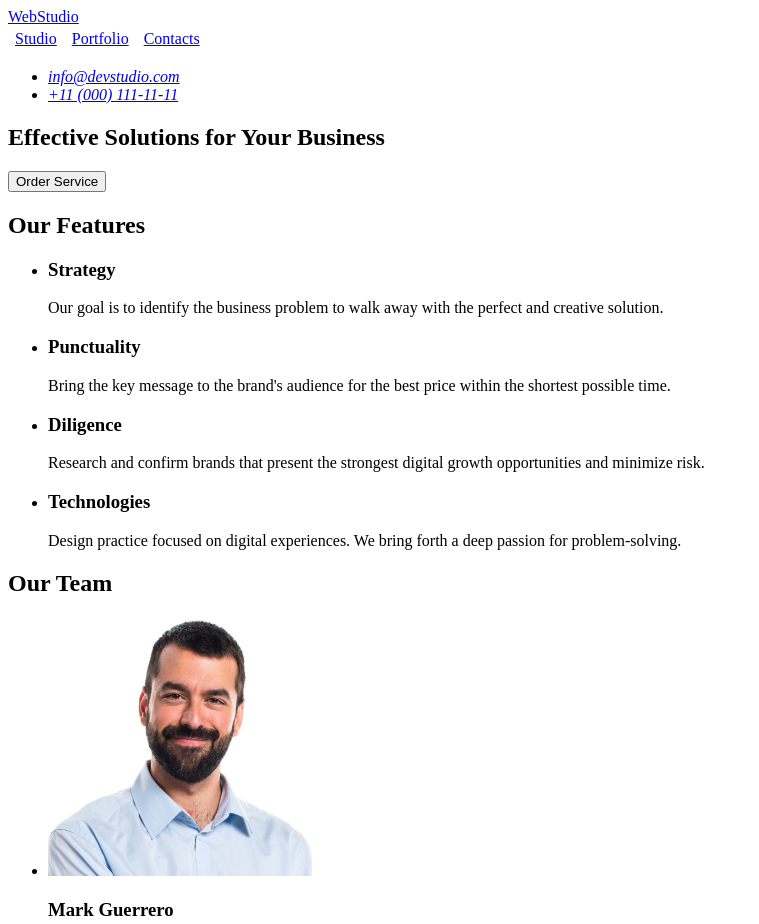
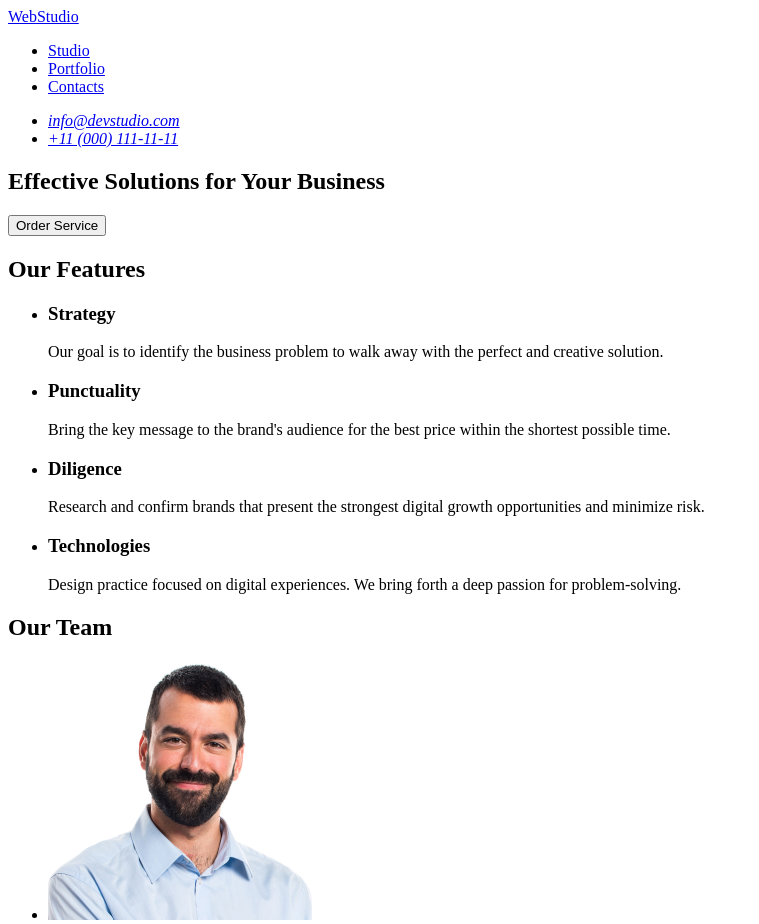
Before and after one commit to Viktor-Lyulchik/goit-markup-hw-01, a plain HTML site: page index.html in a window 1280 px wide. Shown: the top 924 px of the page, without its empty margins (0-759 px from the left). Drawn offline with Linux system fonts and the light colour scheme.

Commit message:
fix errors 0.1

```diff
--- a/index.html
+++ b/index.html
@@ -8,24 +8,12 @@
       content="WEBSTUDIO Effective solutions for your business"
     />
     <title>WEBSTUDIO Effective solutions for your business</title>
-    <style>
-      ul.nv {
-        margin: 0; /* Обнуляємо значення відступів */
-        padding: 4px; /* Значення полів */
-      }
-      ul.nv li {
-        display: inline; /* віображати як рядоковий елемент */
-        margin-right: 5px; /* відступ зліва */
-        /*border: 1px solid #000; /* рамка навколо тексту */
-        padding: 3px; /* Поля навколо тексту */
-      }
-    </style>
   </head>
   <body>
     <header>
       <nav>
         <a href="./index.html">WebStudio</a>
-        <ul class="nv">
+        <ul>
           <li><a href="/">Studio</a></li>
           <li><a href="/">Portfolio</a></li>
           <li><a href="/">Contacts</a></li>
```
